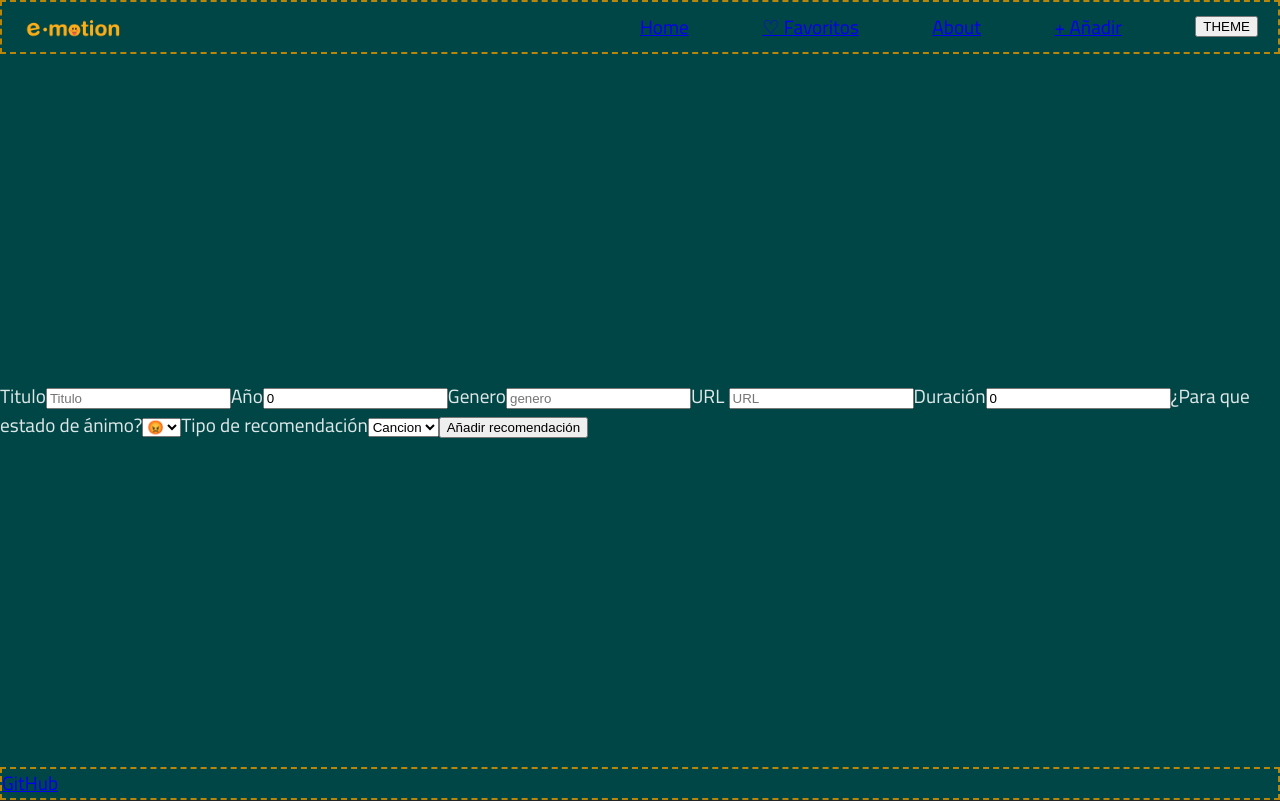
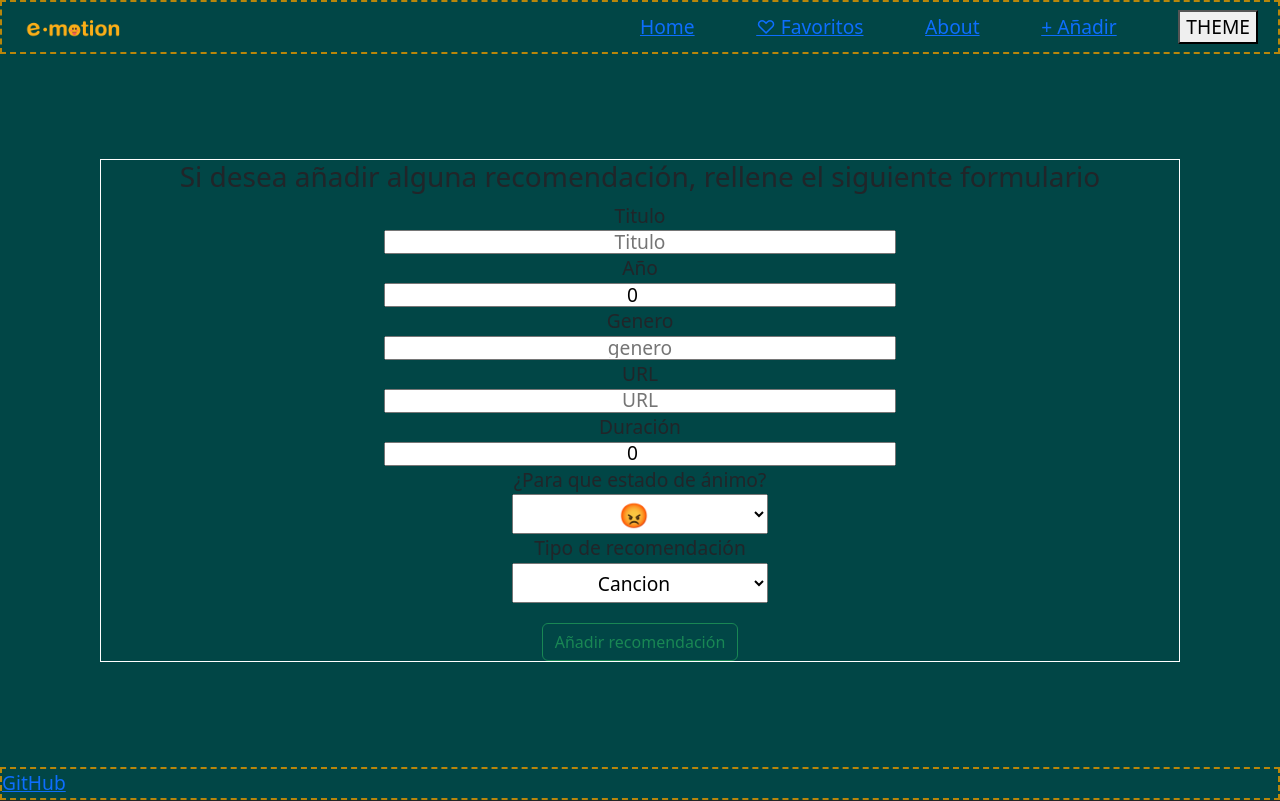
Before and after one commit to David-Carballo/e-motion, a React (Vite) app: page /add-item in a window 1280 px wide. Built offline with nearby package versions, Linux system fonts and the light colour scheme; a web font is replaced by a local one.

Commit message:
añadido edicion de formulario

```diff
--- a/package.json
+++ b/package.json
@@ -11,7 +11,9 @@
   },
   "dependencies": {
     "axios": "^1.7.7",
+    "bootstrap": "^5.3.3",
     "react": "^18.3.1",
+    "react-bootstrap": "^2.10.5",
     "react-dom": "^18.3.1",
     "react-router-dom": "^6.26.2"
   },
--- a/src/App.css
+++ b/src/App.css
@@ -1,3 +1,6 @@
+
+
+
 /* * General Styles */
 #root {
   background-color: rgb(1, 1, 47);
@@ -60,13 +63,112 @@ img {
   padding: 0px 20px;
 }
 
+#add-item{
 
+  margin: 100px;
+}
+#add-item h3{
+text-align: center;
+}
+#add-item form{
+
+  display: flex;
+  border: 1px solid white;
+  flex-direction: column;
+  align-items: center;
+
+  align-content: space-between;
+
+
+}
+#add-item form label {
+
+  width: 50vw;
+  display: flex;
+  justify-content: center;
+}
+
+#add-item form input {
+
+  width: 40vw;
+  height: 3vh;
+  display: flex;
+  justify-content: center;
+  align-items: center;
+  text-align: center;
+}
+
+#add-item form select{
+
+  width: 20vw;
+  height: 5vh;
+  text-align: center;
+
+
+}
+
+#lang1{
+  font-size: 3vh;
+}
+
+#add-btn{
+
+  margin-top: 20px;
+  text-align: center;
+}
 
 /* ? TABLET */
 @media (min-width: 480px) {
   #root {
     background-color: rgb(0, 42, 0);
     font-size: 0.9rem;
+  }
+
+  #add-item{
+
+    margin: 100px;
+  }
+
+  #add-item form{
+
+    display: flex;
+    border: 1px solid white;
+    flex-direction: column;
+    align-items: center;
+
+    align-content: space-between;
+
+
+  }
+  #add-item form label {
+
+    width: 50vw;
+    display: flex;
+    justify-content: center;
+  }
+
+  #add-item form input {
+
+    width: 40vw;
+    height: 3vh;
+    display: flex;
+    justify-content: center;
+    align-items: center;
+    text-align: center;
+  }
+
+  #add-item form select{
+
+    width: 20vw;
+    height: 5vh;
+    text-align: center;
+
+
+  }
+
+  #lang1{
+    font-size: 3vh;
+
   }
 }
 
@@ -77,5 +179,49 @@ img {
     font-size: 1.2rem;
   }
 
+  #add-item{
 
+    margin: 100px;
+  }
+
+  #add-item form{
+
+    display: flex;
+    border: 1px solid white;
+    flex-direction: column;
+    align-items: center;
+
+    align-content: space-between;
+
+
+  }
+  #add-item form label {
+
+    width: 50vw;
+    display: flex;
+    justify-content: center;
+  }
+
+  #add-item form input {
+
+    width: 40vw;
+    height: 3vh;
+    display: flex;
+    justify-content: center;
+    align-items: center;
+    text-align: center;
+  }
+
+  #add-item form select{
+
+    width: 20vw;
+    height: 5vh;
+    text-align: center;
+
+
+  }
+
+  #lang1{
+    font-size: 3vh;
+  }
 }
--- a/src/main.jsx
+++ b/src/main.jsx
@@ -1,6 +1,8 @@
 import { createRoot } from 'react-dom/client'
 import { BrowserRouter } from 'react-router-dom'
 import App from './App.jsx'
+import 'bootstrap/dist/css/bootstrap.min.css';
+import './App.css';
 import './index.css'
 
 createRoot(document.getElementById('root')).render(
--- a/src/pages/AddItem.jsx
+++ b/src/pages/AddItem.jsx
@@ -1,6 +1,8 @@
 import React from 'react'
 import { useState } from 'react'
 import { useNavigate } from "react-router-dom";
+import Button from 'react-bootstrap/Button'
+import axios from 'axios';
 
 function AddItem() {
 
@@ -27,6 +29,7 @@ function AddItem() {
   const handleType = (e) => setType (e.target.value)
 
   const handleFormSubmit = async (event) => {
+
     event.preventDefault()
 
     const newItem = {
@@ -46,7 +49,7 @@ function AddItem() {
 
       const response = await axios.post(`${import.meta.env.VITE_SERVER_URL}/items`,newItem)
 
-      navigate("/")
+      navigate("/moods/:moodId")
 
 
 
@@ -61,6 +64,8 @@ function AddItem() {
     <div id="add-item">
 
       <form onSubmit={handleFormSubmit}>
+
+        <h3>Si desea añadir alguna recomendación, rellene el siguiente formulario</h3>
 
         <label>Titulo</label>
         <input
@@ -108,7 +113,7 @@ function AddItem() {
         />
 
         <label>¿Para que estado de ánimo?</label>
-        <select onChange={setMoodId} value={moodId} name="mood" id="lang">
+        <select onChange={handleMoodId} value={moodId} name="mood" id="lang1">
             <option value="rage">😡</option>
             <option value="happy">😀</option>
             <option value="sad">😢</option>
@@ -118,15 +123,15 @@ function AddItem() {
         </select>
 
         <label>Tipo de recomendación</label>
-        <select onChange={setType} value={type} name="type" id="lang">
+        <select onChange={handleType} value={type} name="type" id="lang">
             <option value="song">Cancion</option>
             <option value="movie">Pelicula</option>
             <option value="book">Libro</option>
 
             </select>
 
-      <button>Añadir recomendación</button>
-
+      <Button type="submit" variant="outline-success" id= "add-btn">Añadir recomendación</Button>{' '}
+     {/*<button id= "add-btn">Añadir formulario</button>*/}
       </form>
 
 
--- a/src/pages/EditItem.jsx
+++ b/src/pages/EditItem.jsx
@@ -1,28 +1,68 @@
-import React from 'react'
+import {React,  useState } from 'react'
+import axios from 'axios'
+import { useParams } from 'react-router-dom'
+import Button from 'react-bootstrap/Button'
+import Modal from 'react-bootstrap/Modal';
 
-function EditItem() {
+function EditItem(props) {
+  const {item, setItem} = props
+  const [editFormItem, setEditFormItem] = useState(item)
+  const params = useParams()
+
+  const handleChange = (event) =>{
+    const itemClone = structuredClone(editFormItem)
+    itemClone[event.target.name] = (event.target.value)
+
+    setEditFormItem(itemClone)
+  }
+
+
+  const handleEditItem = async (event) =>{
+    event.preventDefault()
+   {/*} const editItem = {
+      title,
+      year,
+      genre,
+      url,
+      length,
+      moodId,
+      rating: null,
+      isFavorite: false,
+      type,
+
+    */}
+    try {
+      const response = await axios.patch(`${import.meta.env.VITE_SERVER_URL}/items/${params.itemId}`,editFormItem)
+
+
+    } catch (error) {
+
+    }
+  }
+
+
 
   return (
     <div id="edit-item">
-      <form>
+      <form onSubmit={handleEditItem}>
 
         <label>Titulo</label>
-        <input type="text" name = "titulo" placeholder='Titulo'/>
+        <input type="text" value = {editFormItem.title} onChange={handleChange} name = "title" placeholder='Titulo'/>
 
         <label>Año</label>
-        <input type= "number" name = "year" placeholder='año' />
+        <input type= "number" value = {editFormItem.year}  onChange={handleChange} name = "year" placeholder='año' />
 
         <label>Genero</label>
-        <input type= "text" name= "genre" placeholder= "genero"/>
+        <input type= "text" value = {editFormItem.genre} onChange={handleChange} name= "genre" placeholder= "genero"/>
 
         <label>URL </label>
-        <input type= "url" name= "url" placeholder= "URL" />
+        <input type= "url" value = {editFormItem.url} onChange={handleChange} name= "url" placeholder= "URL" />
 
         <label>Duración</label>
-        <input type="number" name= "length" placeholder='duración'/>
+        <input type="number" value = {editFormItem.length}  onChange={handleChange}name= "length" placeholder='duración'/>
 
         <label>¿Para que estado de ánimo?</label>
-        <select name="mood" id="lang">
+        <select  onChange={handleChange} value ={editFormItem.MoodId}name="mood" id="lang">
           <option value="rage" >😡</option>
           <option value="happy">😀</option>
           <option value="sad"  >😢</option>
@@ -31,13 +71,35 @@ function EditItem() {
         </select>
 
         <label>Tipo de recomendación</label>
-        <select name="type" id="lang">
+        <select onChange={handleChange} value ={editFormItem.type} name="type" id="lang">
           <option value="song" >Canción</option>
           <option value="movie">Película</option>
           <option value="book" >Libro</option>
         </select>
 
-        <button>Aplicar</button>
+        <Button type = "submit" variant="outline-success">Aplicar</Button>{' '}
+
+        <Modal
+      {...props}
+      size="lg"
+      aria-labelledby="contained-modal-title-vcenter"
+      centered
+    >
+      <Modal.Header closeButton>
+        <Modal.Title id="contained-modal-title-vcenter">
+          Editar recomendación
+        </Modal.Title>
+      </Modal.Header>
+      <Modal.Body>
+        <h4>Recomendación editada</h4>
+        <p>
+          Tal y como has solicitado, la recomendación ha sido modificada.
+        </p>
+      </Modal.Body>
+      <Modal.Footer>
+        <Button onClick={props.onHide}>Cerrar</Button>
+      </Modal.Footer>
+    </Modal>
 
       </form>
     </div>
--- a/src/pages/ItemDetail.jsx
+++ b/src/pages/ItemDetail.jsx
@@ -2,6 +2,7 @@ import React from 'react'
 import { useState, useEffect } from 'react'
 import { useNavigate, useParams } from 'react-router-dom'
 import axios from "axios";
+import EditItem from './EditItem';
 
 function ItemDetail() {
 
@@ -48,9 +49,10 @@ function ItemDetail() {
       <button className= "back-itemdet-btn"onClick={()=>{navigate(-1);}}>Back</button>
       </div>
 
-
+      <EditItem item ={item} setItem= {setItem} />
 
     </div>
+
   )
 }
 
```
Also changed, not shown: src/App.jsx (+6 -2 lines), 1 other file (tests, documents, lock files or other folders).
